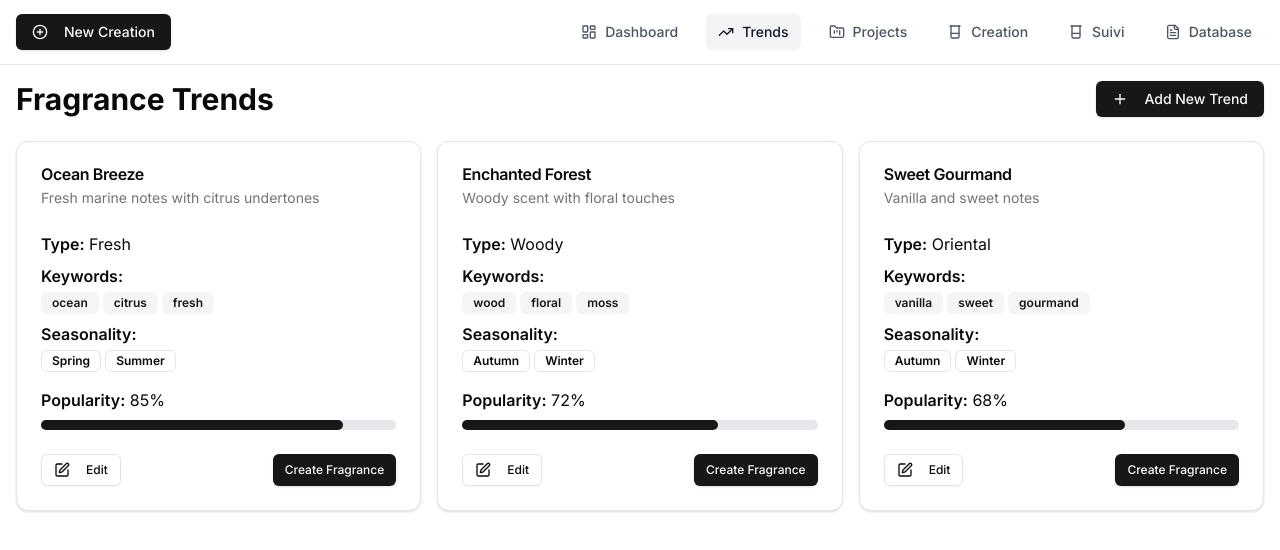
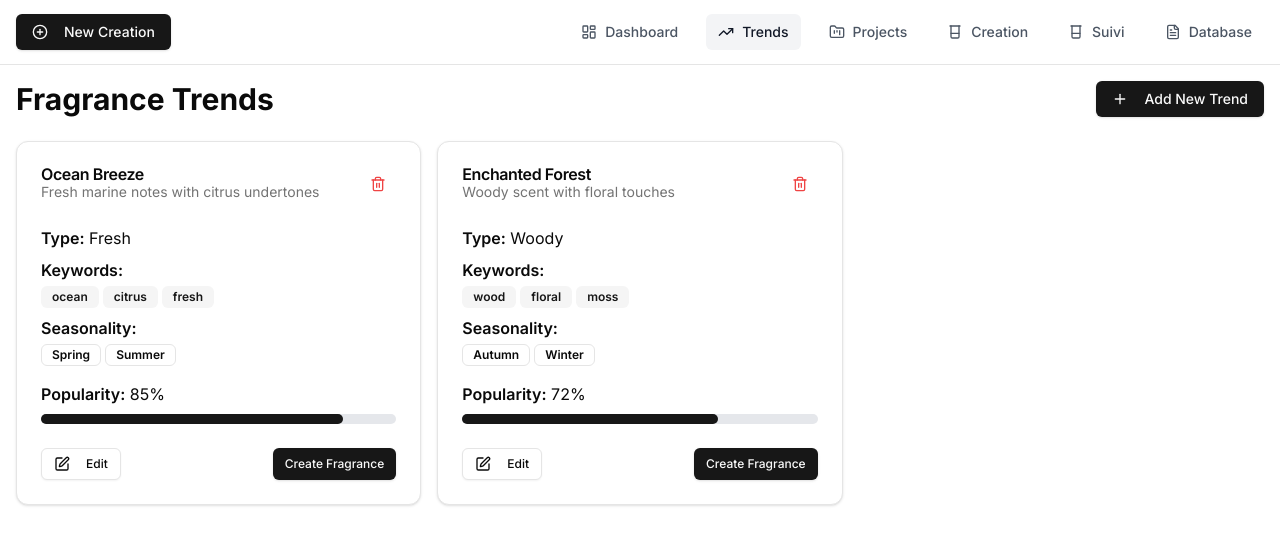
Before and after one commit to anthonyissa/plm-perfume, a Next.js app: page /trends in a window 1280 px wide. Shown: the top 550 px of the page. Built offline with nearby package versions, Linux system fonts and the light colour scheme.

Commit message:
unstable i think

```diff
--- a/app/trends/page.tsx
+++ b/app/trends/page.tsx
@@ -4,61 +4,16 @@ import { useState } from 'react'
 import Link from 'next/link'
 import { Plus, Edit, Trash2 } from 'lucide-react'
 import { Button } from "@/components/ui/button"
-import {
-  Card,
-  CardContent,
-  CardDescription,
-  CardFooter,
-  CardHeader,
-  CardTitle,
-} from "@/components/ui/card"
-import {
-  Dialog,
-  DialogContent,
-  DialogDescription,
-  DialogFooter,
-  DialogHeader,
-  DialogTitle,
-  DialogTrigger,
-} from "@/components/ui/dialog"
+import { Card, CardContent, CardDescription, CardFooter, CardHeader, CardTitle } from "@/components/ui/card"
+import { Dialog, DialogContent, DialogDescription, DialogFooter, DialogHeader, DialogTitle, DialogTrigger } from "@/components/ui/dialog"
 import { Input } from "@/components/ui/input"
 import { Label } from "@/components/ui/label"
 import { Textarea } from "@/components/ui/textarea"
 import { Badge } from "@/components/ui/badge"
-
-// This would typically come from an API or database
-const initialTrends = [
-  {
-    id: 1,
-    name: "Ocean Breeze",
-    description: "Fresh marine notes with citrus undertones",
-    keywords: ["ocean", "citrus", "fresh"],
-    type: "Fresh",
-    popularity: 85,
-    seasonality: ["Spring", "Summer"]
-  },
-  {
-    id: 2,
-    name: "Enchanted Forest",
-    description: "Woody scent with floral touches",
-    keywords: ["wood", "floral", "moss"],
-    type: "Woody",
-    popularity: 72,
-    seasonality: ["Autumn", "Winter"]
-  },
-  {
-    id: 3,
-    name: "Sweet Gourmand",
-    description: "Vanilla and sweet notes",
-    keywords: ["vanilla", "sweet", "gourmand"],
-    type: "Oriental",
-    popularity: 68,
-    seasonality: ["Autumn", "Winter"]
-  }
-]
+import { useTrendsStore } from '@/hooks/use-trends-store'
 
 export default function TrendsPage() {
-  const [trends, setTrends] = useState(initialTrends)
+  const { trends, addTrend, updateTrend, deleteTrend } = useTrendsStore()
   const [newTrend, setNewTrend] = useState({
     name: '',
     description: '',
@@ -73,15 +28,21 @@ export default function TrendsPage() {
   }
 
   const handleAddTrend = () => {
-    const trendToAdd = {
-      ...newTrend,
-      id: trends.length + 1,
+    addTrend({
+      name: newTrend.name,
+      description: newTrend.description,
       keywords: newTrend.keywords.split(',').map(k => k.trim()),
+      type: newTrend.type,
       seasonality: newTrend.seasonality.split(',').map(s => s.trim()),
       popularity: Math.floor(Math.random() * 100)
+    })
+    setNewTrend({ name: '', description: '', keywords: '', type: '', seasonality: '' })
+  }
+
+  const handleDelete = (id: number) => {
+    if (window.confirm('Are you sure you want to delete this trend?')) {
+      deleteTrend(id)
     }
-    setTrends([...trends, trendToAdd])
-    setNewTrend({ name: '', description: '', keywords: '', type: '', seasonality: '' })
   }
 
   return (
@@ -174,8 +135,19 @@ export default function TrendsPage() {
         {trends.map((trend) => (
           <Card key={trend.id}>
             <CardHeader>
-              <CardTitle>{trend.name}</CardTitle>
-              <CardDescription>{trend.description}</CardDescription>
+              <div className="flex justify-between items-start">
+                <div>
+                  <CardTitle>{trend.name}</CardTitle>
+                  <CardDescription>{trend.description}</CardDescription>
+                </div>
+                <Button
+                  variant="ghost"
+                  size="icon"
+                  onClick={() => handleDelete(trend.id)}
+                >
+                  <Trash2 className="h-4 w-4 text-destructive" />
+                </Button>
+              </div>
             </CardHeader>
             <CardContent>
               <div className="mb-2">
--- /dev/null
+++ b/hooks/use-trends-store.ts
@@ -0,0 +1,65 @@
+import { create } from 'zustand'
+import { persist } from 'zustand/middleware'
+
+export type Trend = {
+  id: number
+  name: string
+  description: string
+  keywords: string[]
+  type: string
+  popularity: number
+  seasonality: string[]
+}
+
+type TrendsStore = {
+  trends: Trend[]
+  addTrend: (trend: Omit<Trend, 'id'>) => void
+  updateTrend: (id: number, trend: Partial<Trend>) => void
+  deleteTrend: (id: number) => void
+}
+
+const initialTrends: Trend[] = [
+  {
+    id: 1,
+    name: "Ocean Breeze",
+    description: "Fresh marine notes with citrus undertones",
+    keywords: ["ocean", "citrus", "fresh"],
+    type: "Fresh",
+    popularity: 85,
+    seasonality: ["Spring", "Summer"]
+  },
+  {
+    id: 2,
+    name: "Enchanted Forest",
+    description: "Woody scent with floral touches",
+    keywords: ["wood", "floral", "moss"],
+    type: "Woody",
+    popularity: 72,
+    seasonality: ["Autumn", "Winter"]
+  }
+]
+
+export const useTrendsStore = create<TrendsStore>()(
+  persist(
+    (set) => ({
+      trends: initialTrends,
+      addTrend: (newTrend) =>
+        set((state) => ({
+          trends: [...state.trends, { ...newTrend, id: Date.now() }]
+        })),
+      updateTrend: (id, updatedTrend) =>
+        set((state) => ({
+          trends: state.trends.map((trend) =>
+            trend.id === id ? { ...trend, ...updatedTrend } : trend
+          )
+        })),
+      deleteTrend: (id) =>
+        set((state) => ({
+          trends: state.trends.filter((trend) => trend.id !== id)
+        })),
+    }),
+    {
+      name: 'trends-storage'
+    }
+  )
+)
--- a/package.json
+++ b/package.json
@@ -28,7 +28,8 @@
     "react": "^18",
     "react-dom": "^18",
     "tailwind-merge": "^2.5.4",
-    "tailwindcss-animate": "^1.0.7"
+    "tailwindcss-animate": "^1.0.7",
+    "zustand": "^5.0.1"
   },
   "devDependencies": {
     "@types/node": "^20",
```
Also changed, not shown: hooks/use-projects-store.ts (added, +80 -0 lines), 2 other files (tests, documents, lock files or other folders).
